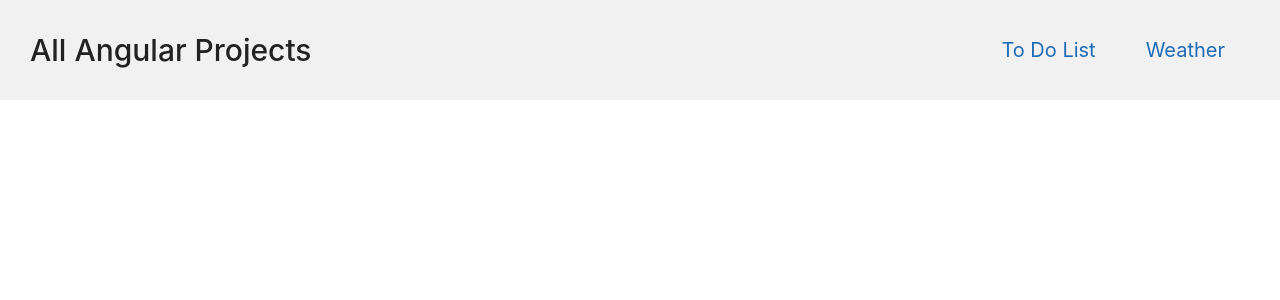
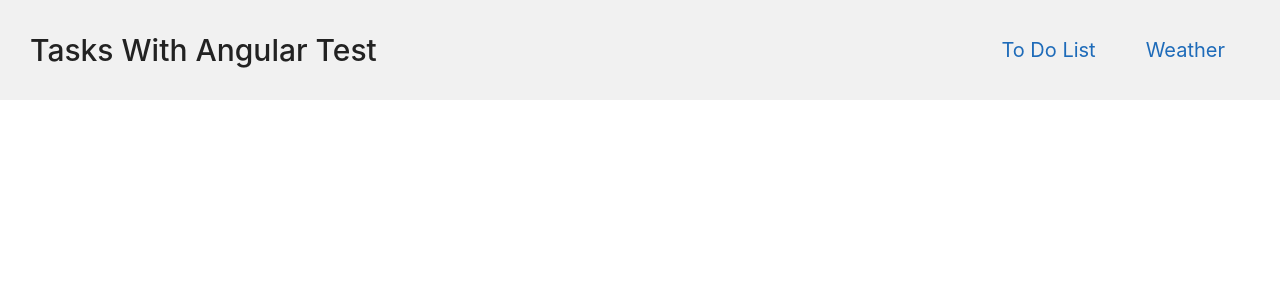
Before and after one commit to ArsenGabrielyan/angular-tasks, an Angular app: page / in a window 1280 px wide. Shown: the top 300 px of the page. Built offline with nearby package versions, Linux system fonts and the light colour scheme.

Commit message:
Changed Repo Name

```diff
--- a/package.json
+++ b/package.json
@@ -1,5 +1,5 @@
 {
-  "name": "angular-sample-projects",
+  "name": "angular-tasks",
   "version": "0.0.0",
   "scripts": {
     "ng": "ng",
--- a/src/app/app.component.ts
+++ b/src/app/app.component.ts
@@ -8,5 +8,5 @@ import { AdminService } from './services/admin.service';
 })
 export class AppComponent implements OnInit {
   constructor(private adminService: AdminService){}
-  ngOnInit(): void {this.adminService.setRole("admin");}
+  ngOnInit(): void {this.adminService.setRole("user");}
 }
--- a/src/app/components/header/header.component.html
+++ b/src/app/components/header/header.component.html
@@ -1,5 +1,5 @@
 <nav class="navbar">
-     <h1 class="logo" routerLink="/">All Angular Projects</h1>
+     <h1 class="logo" routerLink="/">Tasks With Angular Test</h1>
      <span class="toggler" (click)="toggleLinks()"><span class="material-symbols-outlined">{{toggled ? 'close' : 'menu'}}</span></span>
      <ul class="links" [ngClass]="{'active': toggled}">
           <li class="link" (click)="closeToggler()" *accountType="account"><a routerLink="/notes">Notes</a></li>
```
Also changed, not shown: 1 other file (tests, documents, lock files or other folders).
